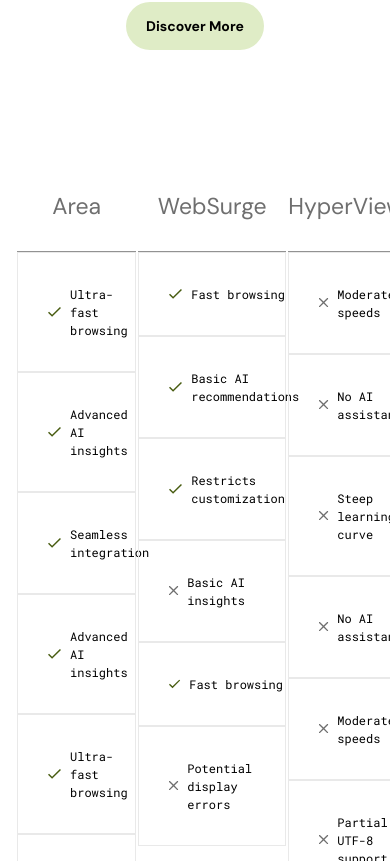
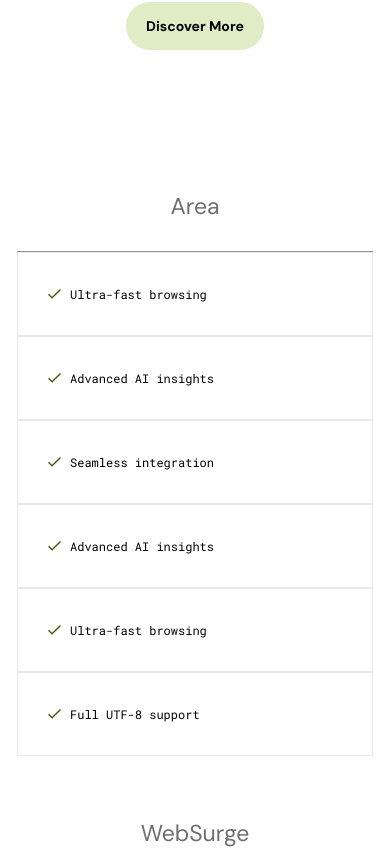
Before and after one commit to ministrov/landing-area-next-ts, a Next.js app: page / in a window 390 px wide. Shown: the part 5163-6024 px from the top of the page. Built offline with nearby package versions, Linux system fonts and the light colour scheme.

Commit message:
feat: end up operating on hover effect realization on spec sublist item at the desktop

```diff
--- a/components/specification/Specification.module.css
+++ b/components/specification/Specification.module.css
@@ -38,43 +38,69 @@
   grid-template-columns: repeat(3, 1fr);
 }
 
-.item {
-  border: 1px solid transparent;
-  border-radius: none;
-}
-
-.item:hover {
-  box-shadow: 0 2px 4px -3px rgba(0, 0, 0, 0.2);
-  border-radius: 20px;
-}
-
 .top {
   padding-top: 40px;
   padding-bottom: 30px;
   font-size: 23px;
   line-height: 30px;
+  text-align: center;
   color: var(--color-06);
-  text-align: center;
+  border-top-left-radius: 20px;
+  border-top-right-radius: 20px;
   border-bottom: 1px solid var(--color-01);
+  transition: all 0.5s ease-in-out;
+}
+
+.item {
+  border: 1px solid transparent;
+  border-radius: 0;
+  transition: all 0.5s ease-in-out;
+}
+
+.item:hover {
+  box-shadow: 0 4px 12px -2px rgba(0, 0, 0, 0.15);
+  border: 1px solid var(--color-02);
+  border-radius: 20px;
+  transform: translateY(-2px);
+}
+
+.item:hover .top {
+  border-top-left-radius: 20px;
+  border-top-right-radius: 20px;
+  border-bottom: 1px solid var(--color-02);
 }
 
 .subItem {
   display: flex;
   align-items: center;
   gap: 8px;
+  padding-bottom: 32px;
+  padding-top: 32px;
+  padding-left: 30px;
   font-family: var(--font-roboto-mono);
   font-size: 12px;
   line-height: 18px;
   color: var(--foreground);
-  padding-top: 32px;
-  padding-bottom: 32px;
-  padding-left: 30px;
   border: 1px solid var(--color-02);
+  transition: all 0.5s ease-in-out;
+}
+
+.item:hover .subItem {
+  border-left: 1px solid var(--color-02);
+  border-right: 1px solid var(--color-02);
+  border-bottom: 1px solid var(--color-02);
+}
+
+.item:hover .subItem:last-child {
+  border-bottom: 1px solid var(--color-02);
+  border-bottom-left-radius: 20px;
+  border-bottom-right-radius: 20px;
 }
 
 .btn {
   max-width: 138px;
   margin: 0 auto;
+  transition: all 0.5s ease-in-out;
 }
 
 @media screen and (max-width: 1280px) {
@@ -89,4 +115,9 @@
     font-size: 50px;
     line-height: 56px;
   }
+
+  .list {
+    grid-template-columns: 1fr;
+    gap: 20px;
+  }
 }
```
